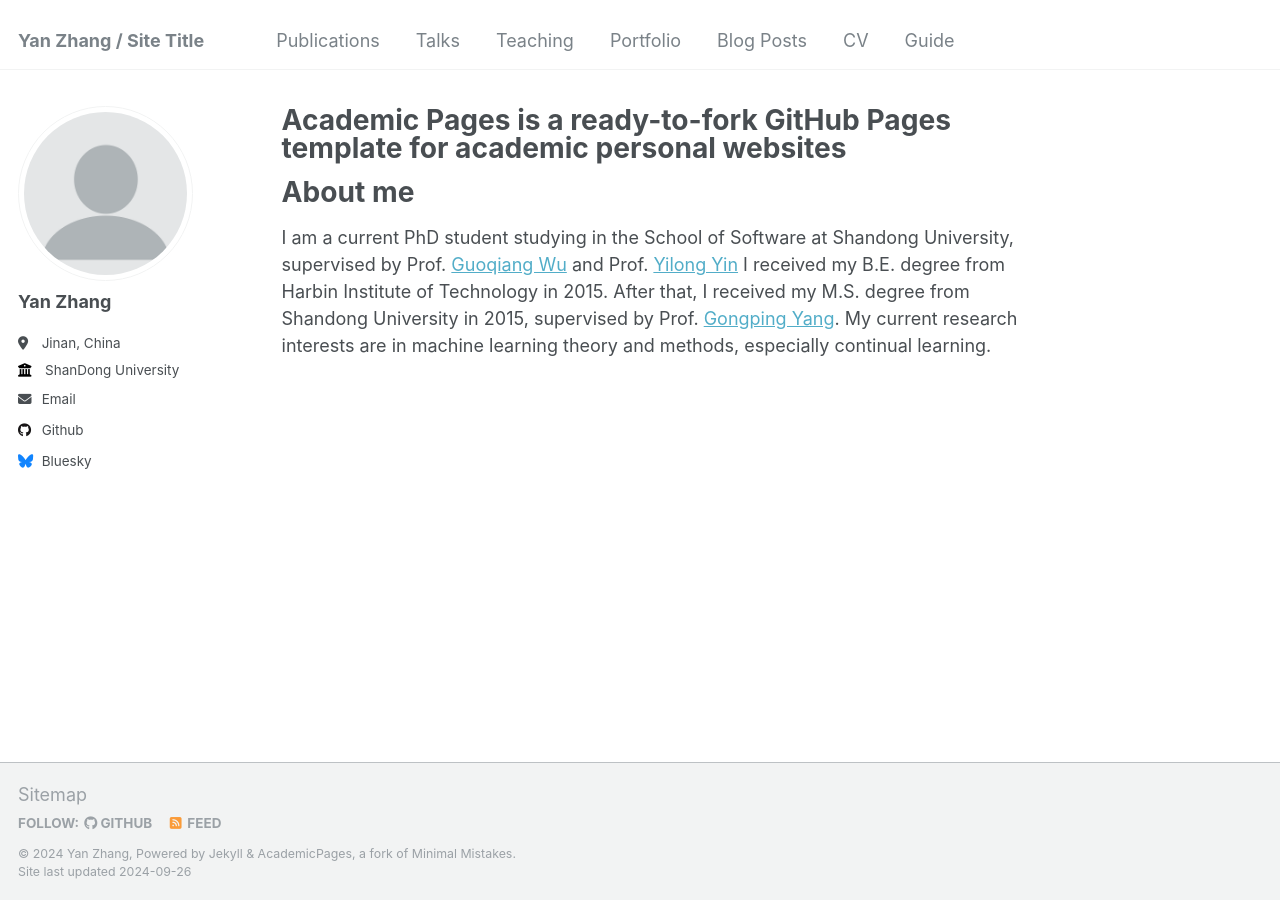
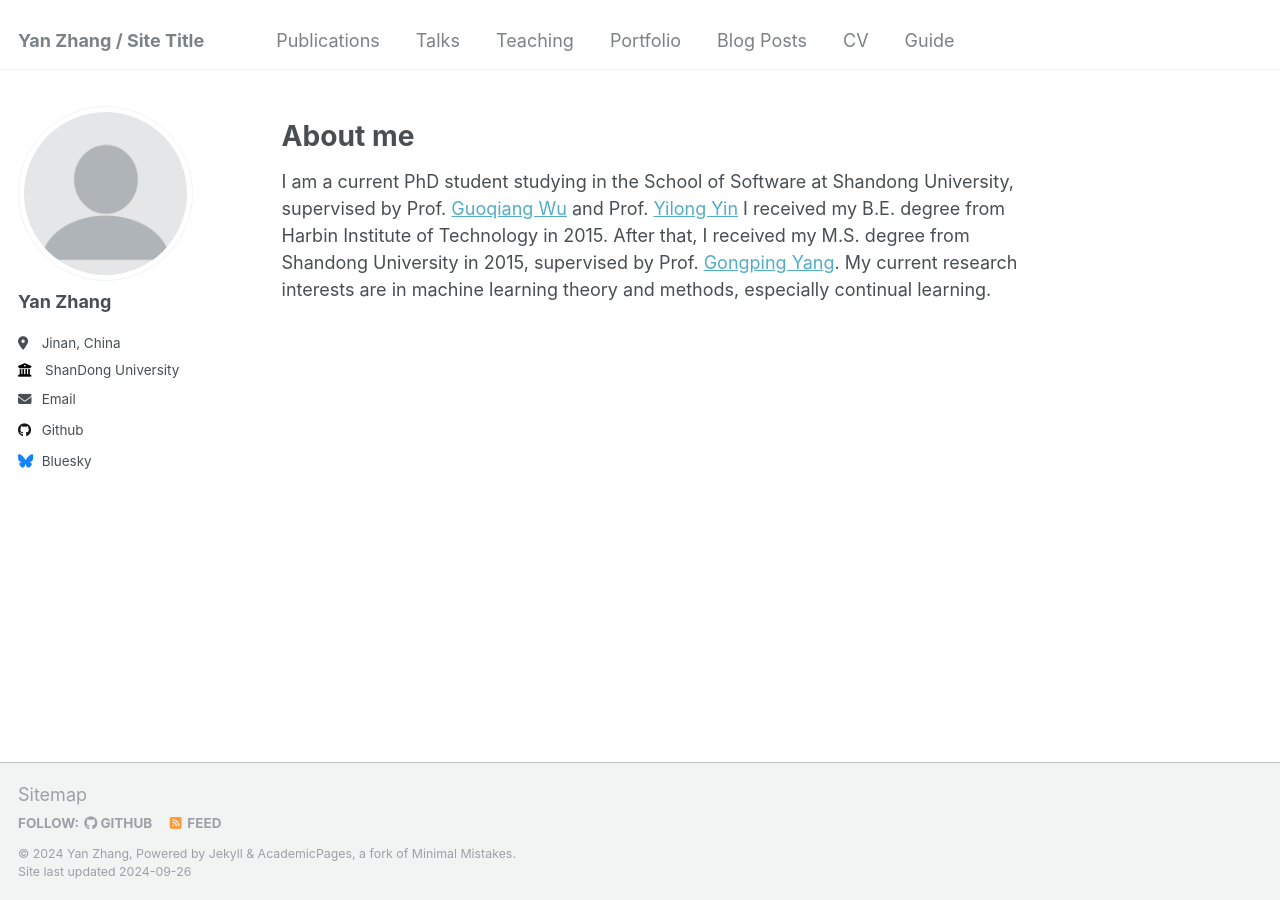
Before and after one commit to yann-zhg/yann-zhg.github.io, a Jekyll site: the page built from _pages/about.md, in a window 1280 px wide. Built offline with Jekyll 4.4.1, drawn with Linux system fonts in a browser that asks for light colours; part of the change alters nothing that is shown.

Commit message:
2024年9月26日 15:36:12

```diff
--- a/_config.yml
+++ b/_config.yml
@@ -246,14 +246,14 @@ defaults:
       layout: single
       author_profile: true
   # _teaching
-  - scope:
-      path: ""
-      type: teaching
-    values:
-      layout: single
-      author_profile: true
-      share: true
-      comments: true
+#  - scope:
+#      path: ""
+#      type: teaching
+#    values:
+#      layout: single
+#      author_profile: true
+#      share: true
+#      comments: true
   # _publications
   - scope:
       path: ""
@@ -264,14 +264,14 @@ defaults:
       share: true
       comments: true
   # _portfolio
-  - scope:
-      path: ""
-      type: portfolio
-    values:
-      layout: single
-      author_profile: true
-      share: true
-      comment: true
+#  - scope:
+#      path: ""
+#      type: portfolio
+#    values:
+#      layout: single
+#      author_profile: true
+#      share: true
+#      comment: true
   # _talks
   - scope:
       path: ""
--- a/_pages/about.md
+++ b/_pages/about.md
@@ -1,6 +1,6 @@
 ---
 permalink: /
-title: "Academic Pages is a ready-to-fork GitHub Pages template for academic personal websites"
+title: ""
 author_profile: true
 redirect_from:
   - /about/
```
